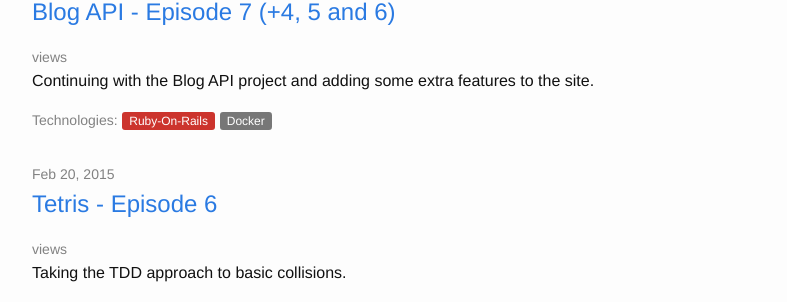
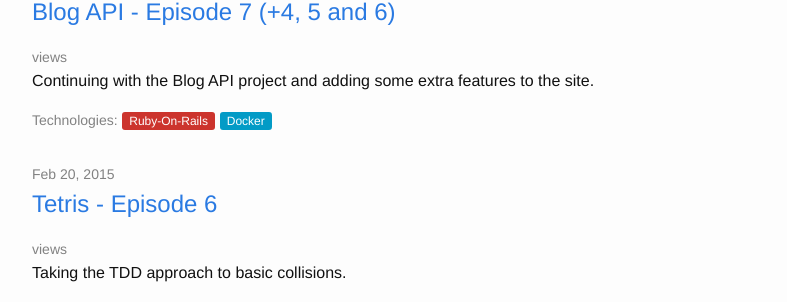
Before and after one commit to SnareChops/SnareChops.github.io, a Jekyll site: the page built from index.html, in a window 1280 px wide. Shown: the part 1703-2005 px from the top of the page, without its empty margins (238-1025 px from the left). Built offline with Jekyll 4.4.1, drawn with Linux system fonts in a browser that asks for light colours; nearby versions of some CDN libraries.

Commit message:
Update _layout.scss

```diff
--- a/_sass/_layout.scss
+++ b/_sass/_layout.scss
@@ -272,3 +272,6 @@
 .Jasmine {
   background-color:#8A4182;
 }
+.Docker {
+    background-color:#039BC6;
+}
```
